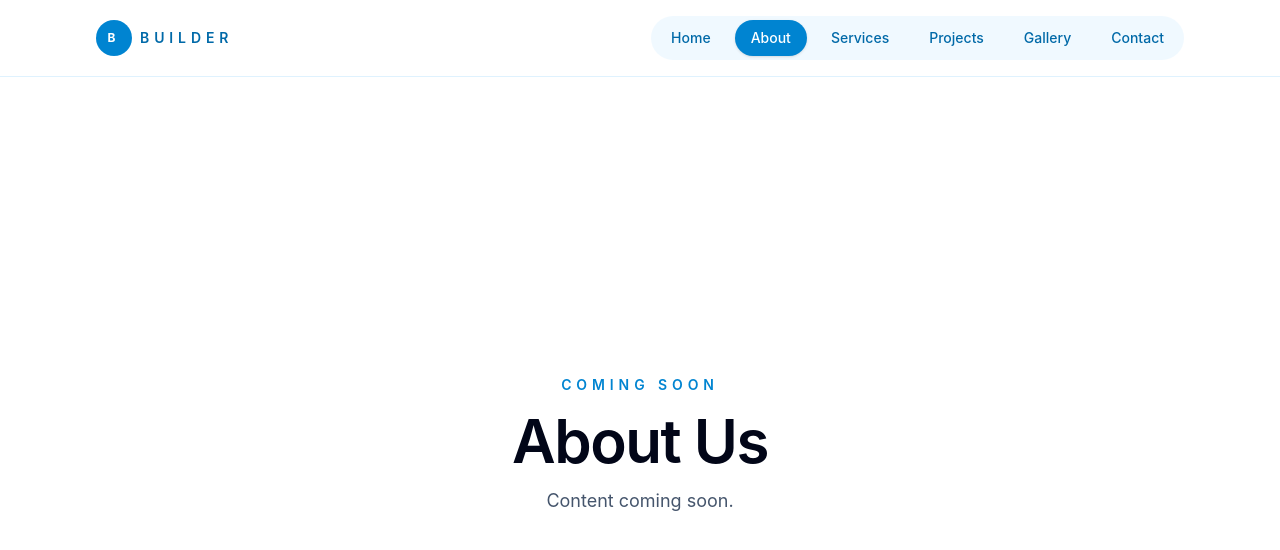
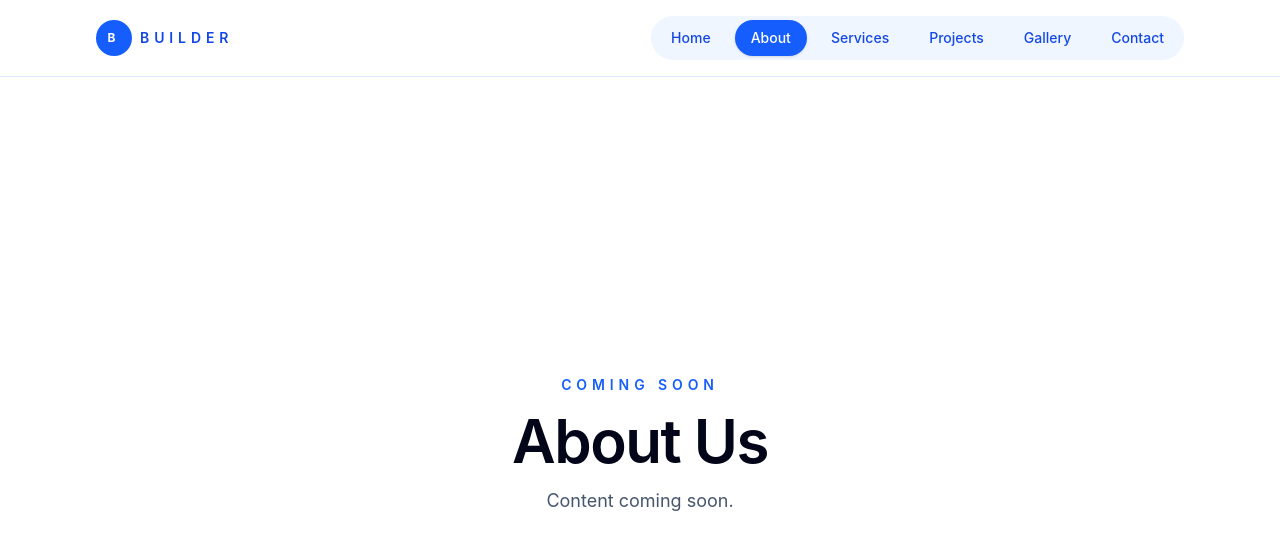
Before and after one commit to YojitSiddhant/builder-website, a Next.js app: page /about in a window 1280 px wide. Shown: the top 550 px of the page. Built offline with nearby package versions, Linux system fonts and the light colour scheme.

Commit message:
Update site to standard blue theme

```diff
--- a/components/coming-soon-page.tsx
+++ b/components/coming-soon-page.tsx
@@ -8,7 +8,7 @@ export function ComingSoonPage({
   return (
     <section className="flex min-h-[calc(100vh-8rem)] items-center justify-center px-4">
       <div className="text-center">
-        <p className="text-sm font-semibold uppercase tracking-[0.35em] text-sky-600">
+        <p className="text-sm font-semibold uppercase tracking-[0.35em] text-blue-600">
           Coming Soon
         </p>
         <h1 className="mt-4 text-4xl font-semibold tracking-tight text-slate-950 sm:text-6xl">
--- a/components/site-header.tsx
+++ b/components/site-header.tsx
@@ -16,20 +16,20 @@ export function SiteHeader() {
   const pathname = usePathname();
 
   return (
-    <header className="sticky top-0 z-50 border-b border-sky-100 bg-white/95 backdrop-blur-xl">
+    <header className="sticky top-0 z-50 border-b border-blue-100 bg-white/95 backdrop-blur-xl">
       <div className="mx-auto flex w-full max-w-6xl items-center justify-between gap-6 px-4 py-4 sm:px-6 lg:px-8">
         <Link
           href="/"
-          className="inline-flex items-center gap-2 text-sm font-semibold uppercase tracking-[0.35em] text-sky-700"
+          className="inline-flex items-center gap-2 text-sm font-semibold uppercase tracking-[0.35em] text-blue-700"
         >
-          <span className="flex h-9 w-9 items-center justify-center rounded-full bg-sky-600 text-xs font-bold text-white">
+          <span className="flex h-9 w-9 items-center justify-center rounded-full bg-blue-600 text-xs font-bold text-white">
             B
           </span>
           Builder
         </Link>
 
         <nav aria-label="Primary" className="overflow-x-auto">
-          <ul className="flex min-w-max items-center gap-2 rounded-full bg-sky-50 p-1 text-sm font-medium text-sky-700">
+          <ul className="flex min-w-max items-center gap-2 rounded-full bg-blue-50 p-1 text-sm font-medium text-blue-700">
             {links.map((link) => {
               const isActive =
                 link.href === "/"
@@ -44,8 +44,8 @@ export function SiteHeader() {
                     className={[
                       "inline-flex items-center rounded-full px-4 py-2 transition-colors",
                       isActive
-                        ? "bg-sky-600 text-white shadow-sm"
-                        : "text-sky-700 hover:bg-white hover:text-sky-900",
+                        ? "bg-blue-600 text-white shadow-sm"
+                        : "text-blue-700 hover:bg-white hover:text-blue-900",
                     ].join(" ")}
                   >
                     {link.label}
```
